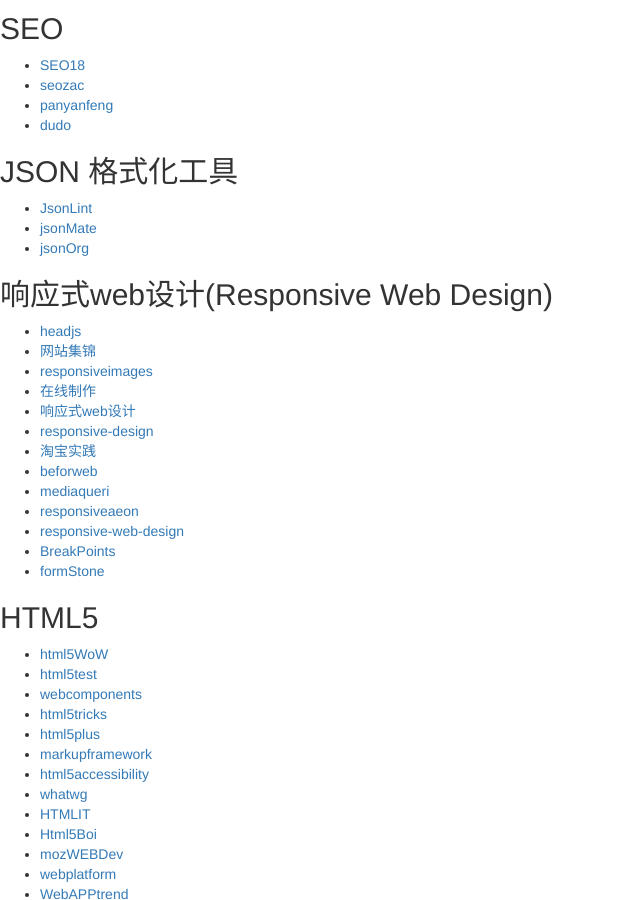
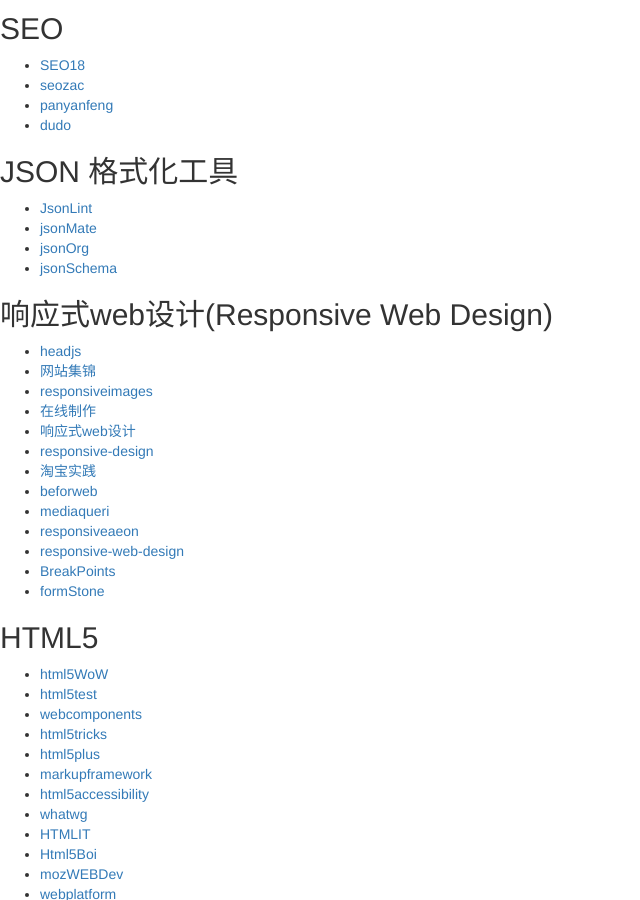
Before and after one commit to wkylin/wkylin.github.com, a Jekyll site: the page built from html5.html, in a window 1280 px wide and 900 px high, scrolled down 1843 px. Shown: the whole window, without its empty margins (0-640 px from the left). Built offline with Jekyll 4.4.1, drawn with Linux system fonts in a browser that asks for light colours; nearby versions of some CDN libraries; library files that are not in the unit come from our copies; comment, search, counter and statistics services are not loaded.

```diff
--- a/html5.html
+++ b/html5.html
@@ -73,6 +73,7 @@
     <li class="ui-list-item"><a href="http://jsonlint.com/" target="_blank">JsonLint</a></li>
     <li class="ui-list-item"><a href="http://jsonmate.com/" target="_blank">jsonMate</a></li>
     <li class="ui-list-item"><a href="http://www.json.org/" target="_blank">jsonOrg</a></li>
+    <li class="ui-list-item"><a href="http://json-schema.org/" target="_blank">jsonSchema</a></li>
 </ul>
 <div class="ui-title fn-clear">
     <h2>响应式web设计(Responsive Web Design)</h2>
```
